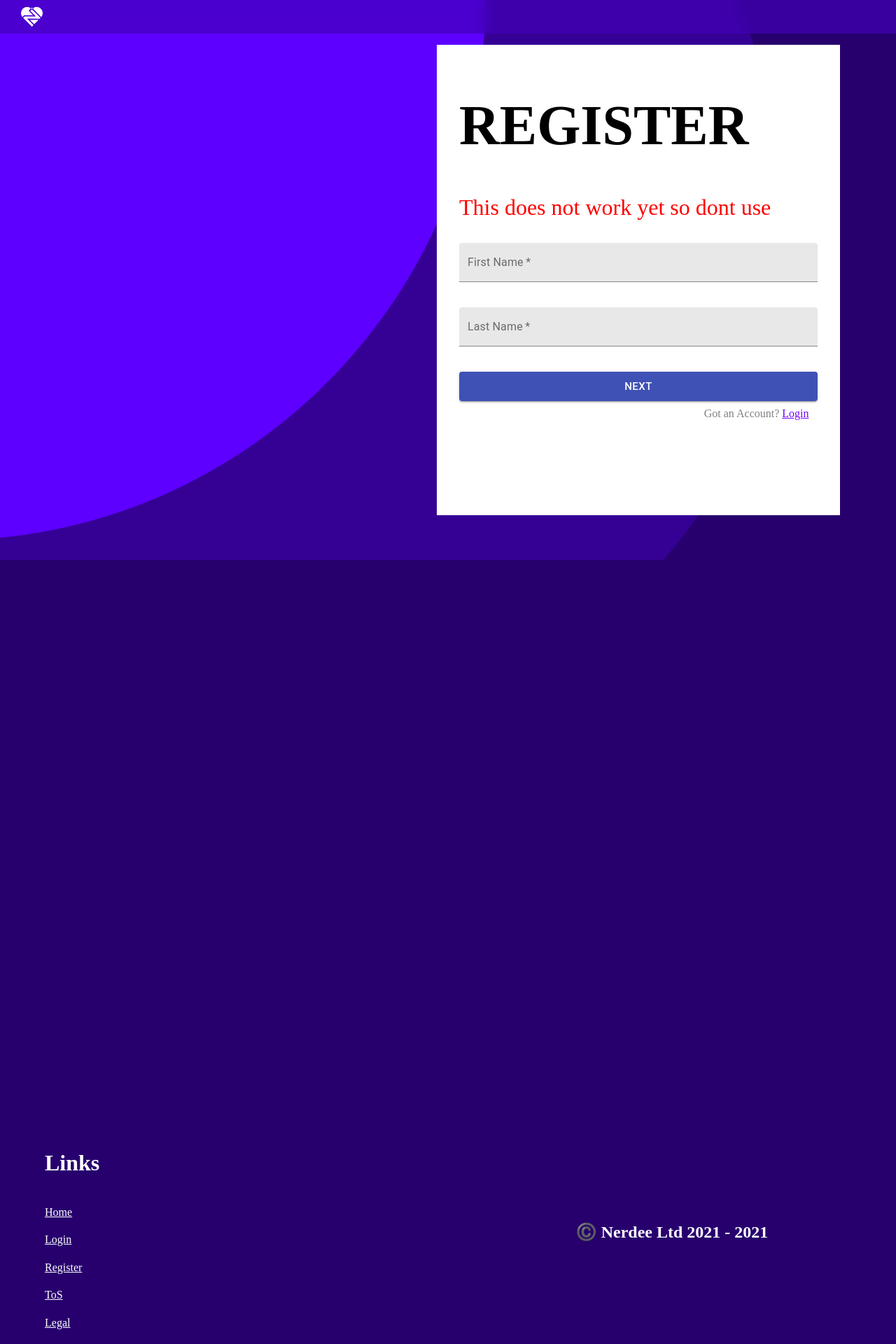
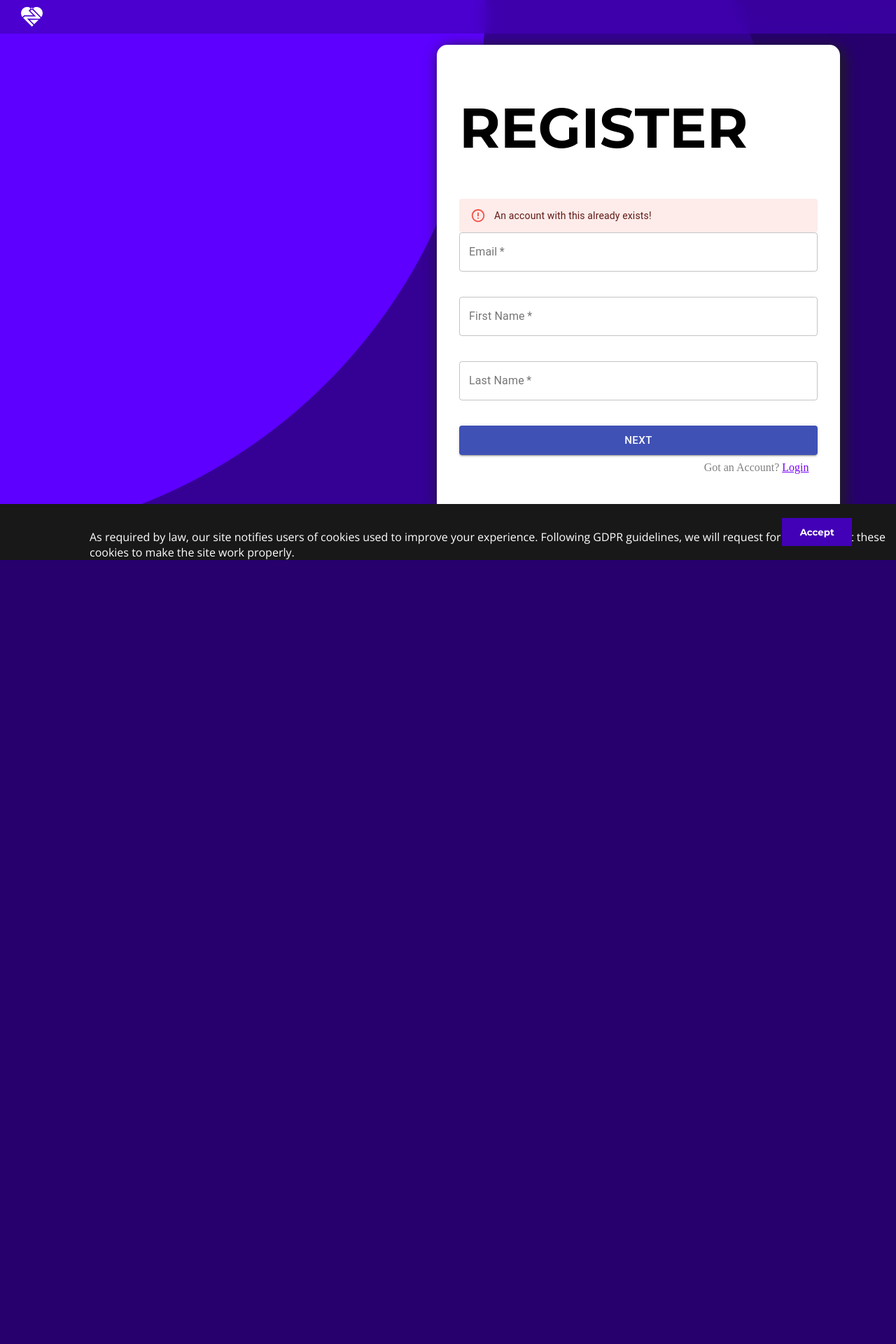
Before and after one commit to NerdeeApp/Nerdee-Web, a React (Create React App) app: page /register in a window 1280 px wide. Shown: the whole page at 70% size. After the commit the page ends 800 px from the top, so only its background shows below. Built offline with nearby package versions, Linux system fonts and the light colour scheme.

Commit message:
Added cookie accept bar. Requires mobile version asap

```diff
--- a/package.json
+++ b/package.json
@@ -4,6 +4,7 @@
 	"private": true,
 	"dependencies": {
 		"@material-ui/core": "^4.11.3",
+		"@material-ui/lab": "^4.0.0-alpha.58",
 		"@material-ui/pickers": "^3.3.10",
 		"@tensorflow/tfjs": "^3.4.0",
 		"@testing-library/jest-dom": "^5.11.4",
--- a/src/App.tsx
+++ b/src/App.tsx
@@ -1,6 +1,7 @@
 import React, { Suspense } from 'react';
 import './style/global.scss';
-import { Navbar, Loading, Footer } from './components';
+import { Navbar, Loading, AcceptCookies } from './components';
+import Cookies from 'universal-cookie/es6';
 
 const Home = React.lazy(() => import('./pages/page/Home'));
 const Login = React.lazy(() => import('./pages/page/Login'));
@@ -11,12 +12,16 @@ const Error404 = React.lazy(() => import('./pages/page/Error404'));
 // eslint-disable-next-line
 import { BrowserRouter as Router, Route, Switch, Link, Redirect } from 'react-router-dom';
 
+let Cookie = new Cookies();
+let Accepted = Cookie.get('AcceptedCookies');
+
 const App = () => {
 	return (
 		<Router>
 			<Suspense fallback={Loading}>
 				<Navbar />
-				<Footer />
+				{!Accepted ? <AcceptCookies /> : <div>hello World</div>}
+
 				<Switch>
 					<Route exact path='/' component={Home} />
 					<Route exact path='/login' component={Login} />
--- /dev/null
+++ b/src/components/AcceptCookies.tsx
@@ -0,0 +1,24 @@
+import { FC, useState } from 'react';
+import Cookies from 'universal-cookie/es6';
+
+export const AcceptCookies: FC<any> = () => {
+	let [ visible, setVisible ] = useState(true);
+
+	let HideCookie = () => {
+		let Cookie = new Cookies();
+
+		Cookie.set('AcceptedCookies', true, { maxAge: 365 * 24 * 60 * 60 });
+
+		document.getElementsByClassName('CookieBanner')[0].classList.toggle('hidden');
+	};
+
+	return (
+		<div className='CookieBanner'>
+			<p>
+				As required by law, our site notifies users of cookies used to improve your experience. Following GDPR
+				guidelines, we will request for you to accept these cookies to make the site work properly.
+			</p>
+			<button onClick={HideCookie}>Accept</button>
+		</div>
+	);
+};
--- a/src/components/Footer.tsx
+++ /dev/null
@@ -1,19 +0,0 @@
-import { Component } from 'react';
-
-export class Footer extends Component {
-	render() {
-		return (
-			<footer>
-				<div id='left'>
-					<h1>Links</h1>
-					<a href='/'>Home</a>
-					<a href='/Login/'>Login</a>
-					<a href='/Register/'>Register</a>
-					<a href='/Legal/Tos'>ToS</a>
-					<a href='/Legal/Misc'>Legal</a>
-				</div>
-				<div id='right'>©️ Nerdee Ltd 2021 - {new Date().getFullYear()}</div>
-			</footer>
-		);
-	}
-}
--- a/src/components/index.ts
+++ b/src/components/index.ts
@@ -1,3 +1,3 @@
 export * from './Loading';
 export * from './navbar';
-export * from './Footer';
+export * from './AcceptCookies';
--- a/src/pages/page/Login.tsx
+++ b/src/pages/page/Login.tsx
@@ -64,13 +64,12 @@ const Login: FC<props> = () => {
 
 			<div id='login__frame'>
 				<h1 id='title'>LOGIN</h1>
-				<p id='red'>This is a devloper only page currently. Please come back soon</p>
 				<form onSubmit={submit} id='l__frm'>
 					<TextField
 						name='username'
 						id='username'
 						label='Username or Email'
-						variant='filled'
+						variant='outlined'
 						type='text'
 						autoComplete='username'
 						onChange={(e) => setUsername(e.target.value)}
@@ -83,7 +82,7 @@ const Login: FC<props> = () => {
 						name='password'
 						id='password'
 						label='Password'
-						variant='filled'
+						variant='outlined'
 						type='password'
 						autoComplete='current-password'
 						onChange={(e) => setPassword(e.target.value)}
--- a/src/pages/page/Register.tsx
+++ b/src/pages/page/Register.tsx
@@ -1,5 +1,6 @@
 import React, { FC, useState, SyntheticEvent } from 'react';
 import { Button, TextField } from '@material-ui/core';
+import { Alert } from '@material-ui/lab';
 import {} from '@material-ui/pickers';
 import Cookies from 'universal-cookie/es6';
 import { Redirect } from 'react-router-dom';
@@ -15,6 +16,7 @@ const Register: FC = () => {
 	//eslint-disable-next-line
 	const [ password, setPassword ] = useState('');
 	const [ redirect, setRedirect ] = useState(false);
+	const [ existsType, setExistsType ] = useState('');
 
 	const submit = async (e: SyntheticEvent) => {
 		e.preventDefault();
@@ -65,12 +67,23 @@ const Register: FC = () => {
 
 			<div id='login__frame'>
 				<h1 id='title'>REGISTER</h1>
-				<p id='red'>This does not work yet so dont use</p>
+				<Alert severity='error'>An account with this {existsType} already exists!</Alert>
 				<form id='l__frm'>
+					<TextField
+						id='email'
+						label='Email'
+						variant='outlined'
+						type='text'
+						name='firstName'
+						required
+						className='Field'
+					/>
+					<br />
+					<br />
 					<TextField
 						id='firstName'
 						label='First Name'
-						variant='filled'
+						variant='outlined'
 						type='text'
 						name='firstName'
 						required
@@ -81,7 +94,7 @@ const Register: FC = () => {
 					<TextField
 						id='lastName'
 						label='Last Name'
-						variant='filled'
+						variant='outlined'
 						type='text'
 						name='lastName'
 						required
@@ -90,7 +103,7 @@ const Register: FC = () => {
 					<br />
 					<br />
 					<Button
-						onClick={submit}
+						onClick={onNext}
 						variant='contained'
 						size='large'
 						color='primary'
@@ -110,4 +123,10 @@ const Register: FC = () => {
 	);
 };
 
+let onNext = () => {
+	let email = document.getElementById('email');
+	let fName = document.getElementById('firstName');
+	let lName = document.getElementById('lastName');
+};
+
 export default Register;
--- a/src/style/global.scss
+++ b/src/style/global.scss
@@ -41,6 +41,10 @@ html {
 	width: 100vw;
 
 	overflow-x: hidden;
+}
+
+.hidden {
+	display: none;
 }
 
 /*
@@ -241,6 +245,57 @@ footer {
 	overflow-y: scroll;
 }
 
+.CookieBanner {
+	width: 100vw;
+	height: 10vh;
+
+	background-color: #181818;
+
+	position: fixed;
+
+	bottom: 0;
+
+	z-index: 999999;
+
+	color: white;
+
+	font-family: 'Open Sans', sans-serif;
+
+	button {
+		background: #4200B7;
+
+		border: none;
+
+		color: white;
+
+		font-family: 'Montserrat', sans-serif;
+
+		font-weight: 700;
+
+		height: 3em;
+		width: 7.5em;
+
+		transform: translate(-50%, -50%);
+
+		position: absolute;
+
+		top: 50%;
+		right: 1%;
+
+		&:hover {
+			background-color: #27006e;
+		}
+	}
+
+	p {
+		height: 0vh;
+		top: 25%;
+		left: 10%;
+
+		position: absolute;
+	}
+}
+
 ::-webkit-scrollbar {
 	width: 10px;
 }
--- a/src/style/login.scss
+++ b/src/style/login.scss
@@ -10,7 +10,9 @@
     max-height: calc(80vh - 2em);
     max-width: calc(40vw - 4em);
 
-    background-color: #fff;
+    background-color: rgb(255, 255, 255);
+
+    backdrop-filter: blur(5px);
 
     z-index: 100;
 
@@ -27,9 +29,14 @@
 
     transition: all 0.3s ease-in-out;
     overflow-y: scroll;
+
+    border-radius: 15px;
+
+    box-shadow: 5px 5px 20px 2px rgb(30, 30, 30);
 }
 
 #login__frame #title {
+    font-family: 'Montserrat', sans-serif;
     font-size: 5em;
 }
 
```
Also changed, not shown: 1 other file (tests, documents, lock files or other folders).
